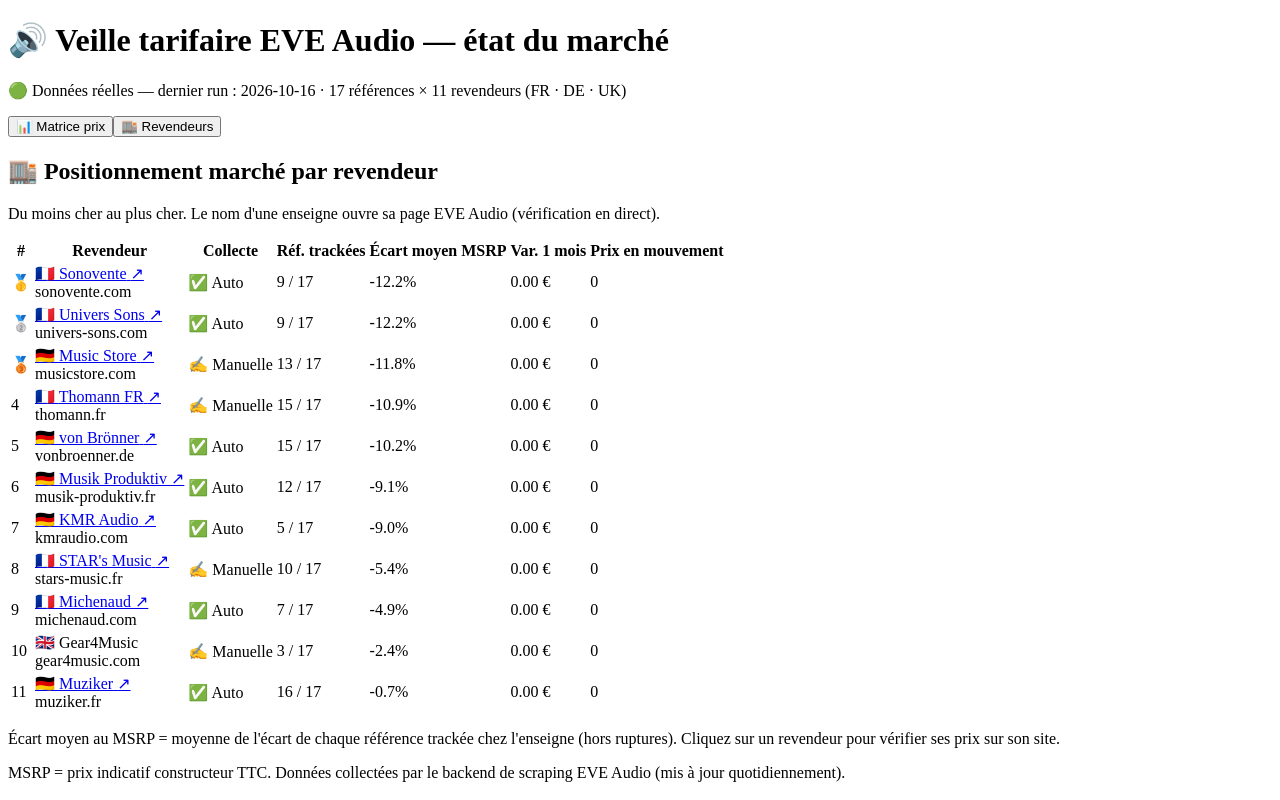
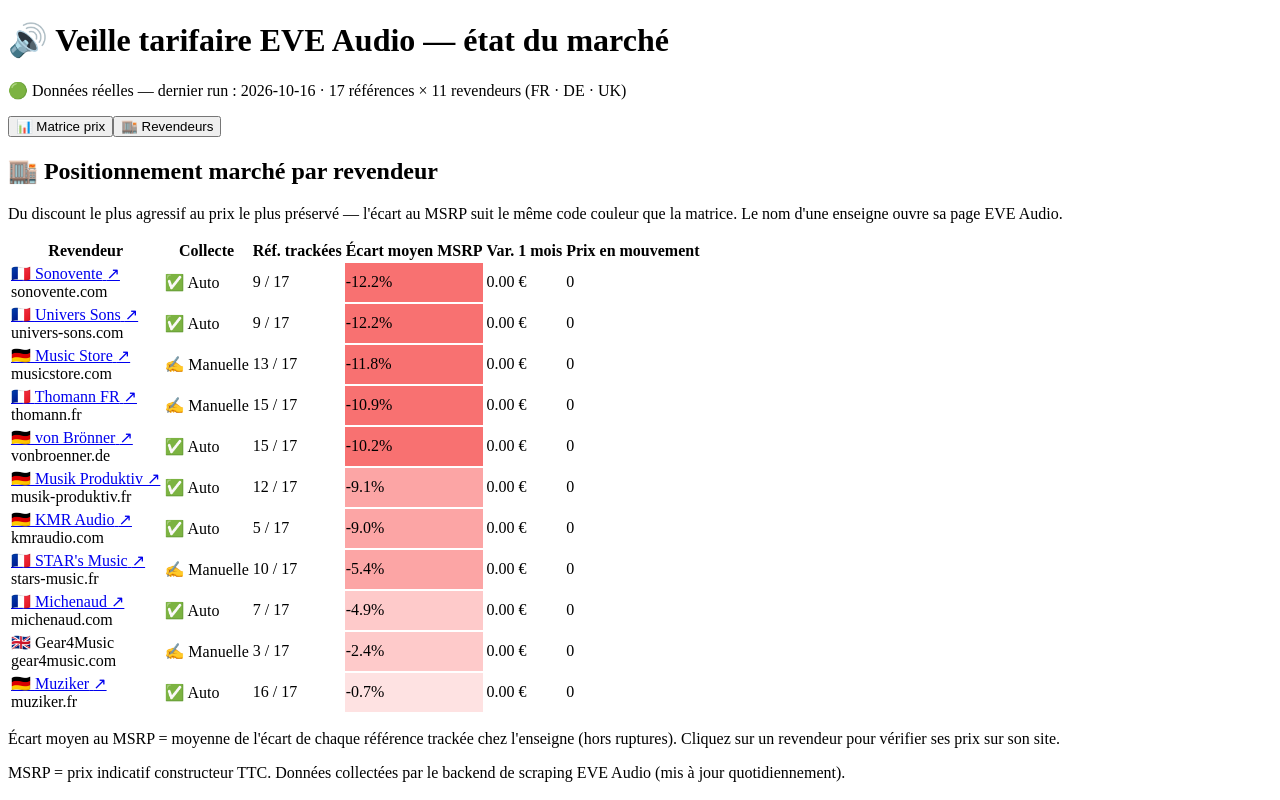
Before and after one commit to Lucus-hub/eve-tracker, a React (Vite) app in the folder app/: page / in a window 1280 px wide. Both pictures are taken after a click on the button "🏬 Revendeurs". Built offline with nearby package versions, Linux system fonts and the light colour scheme.

Commit message:
v11 - onglet revendeurs sans podium + code couleur heat

```diff
--- a/app/src/App.jsx
+++ b/app/src/App.jsx
@@ -648,14 +648,13 @@
       <div>
         <h2 className="text-xl font-bold text-slate-900">🏬 Positionnement marché par revendeur</h2>
         <p className="text-sm text-slate-500">
-          Du moins cher au plus cher. Le nom d'une enseigne ouvre sa page EVE Audio (vérification en direct).
+          Du discount le plus agressif au prix le plus préservé — l'écart au MSRP suit le même code couleur que la matrice. Le nom d'une enseigne ouvre sa page EVE Audio.
         </p>
       </div>
       <div className="overflow-x-auto rounded-xl border border-slate-200 bg-white shadow-sm">
         <table className="w-full text-sm">
           <thead className="bg-slate-50 text-left text-[11px] uppercase tracking-wide text-slate-500">
             <tr>
-              <th className="px-3 py-2.5 text-center">#</th>
               <th className="px-3 py-2.5">Revendeur</th>
               <th className="px-3 py-2.5">Collecte</th>
               <th className="px-3 py-2.5 text-center">Réf. trackées</th>
@@ -665,11 +664,8 @@
             </tr>
           </thead>
           <tbody>
-            {rows.map((x, i) => (
+            {rows.map((x) => (
               <tr key={x.r.id} className="border-t border-slate-100 hover:bg-slate-50">
-                <td className="px-3 py-2 text-center text-xs font-semibold text-slate-400">
-                  {i === 0 ? "🥇" : i === 1 ? "🥈" : i === 2 ? "🥉" : i + 1}
-                </td>
                 <td className="px-3 py-2">
                   {x.r.catalogUrl ? (
                     <a
@@ -699,15 +695,12 @@
                   </span>
                 </td>
                 <td className="px-3 py-2 text-center text-slate-700">{x.s.n} / {PRODUCTS.length}</td>
-                <td className="px-3 py-2 text-center">
-                  <span
-                    className={`font-bold ${
-                      x.s.avgGapPct <= -6 ? "text-emerald-700"
-                      : x.s.avgGapPct <= -3 ? "text-lime-700"
-                      : x.s.avgGapPct <= 0 ? "text-slate-700"
-                      : "text-red-700"
-                    }`}
-                  >
+                <td
+                  className="px-3 py-2 text-center"
+                  style={{ background: heatColor(x.s.avgGapPct / 100) }}
+                  title={`Écart moyen au MSRP sur ${x.s.n} références (hors ruptures) — même code couleur que la matrice`}
+                >
+                  <span className="font-bold text-slate-800">
                     {x.s.avgGapPct > 0 ? "+" : ""}{x.s.avgGapPct.toFixed(1)}%
                   </span>
                 </td>
```
